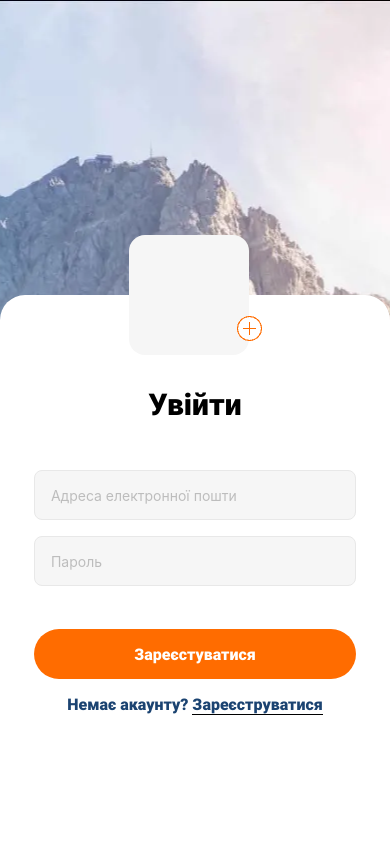
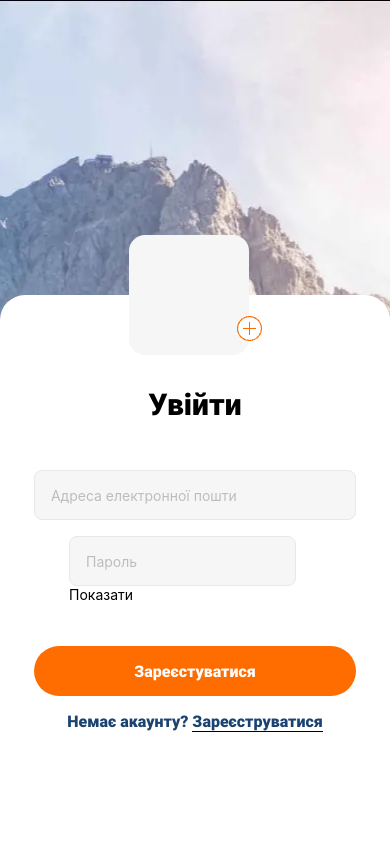
Before and after one commit to OsMax/ReactNative, a React Native app: screen /SingIn in a window 390 px wide. Shown: the top 842 px of the page. Built offline with nearby package versions, Linux system fonts and the light colour scheme.

Commit message:
add show password to loginScreen

```diff
--- a/src/screens/LoginScreen/LoginScreen.js
+++ b/src/screens/LoginScreen/LoginScreen.js
@@ -14,6 +14,7 @@ import { useState } from "react";
 export const LoginScreen = ({ navigation }) => {
   const [email, setEmail] = useState("");
   const [password, setPassword] = useState("");
+  const [showPass, setShowPass] = useState(true);
 
   return (
     <ImageBackground
@@ -38,12 +39,21 @@ export const LoginScreen = ({ navigation }) => {
               placeholder="Адреса електронної пошти"
               onChangeText={setEmail}
             />
-            <TextInput
-              secureTextEntry={true}
-              style={styles.input}
-              placeholder="Пароль"
-              onChangeText={setPassword}
-            />
+            <View style={styles.passContainer}>
+              <TextInput
+                secureTextEntry={showPass}
+                style={styles.input}
+                placeholder="Пароль"
+                onChangeText={setPassword}
+              />
+              <Pressable
+                style={styles.passBtn}
+                onPressIn={() => setShowPass(false)}
+                onPressOut={() => setShowPass(true)}
+              >
+                <Text>Показати</Text>
+              </Pressable>
+            </View>
             <Pressable
               style={styles.singUpBtn}
               onPress={() => console.log(login, email, password)}
```
